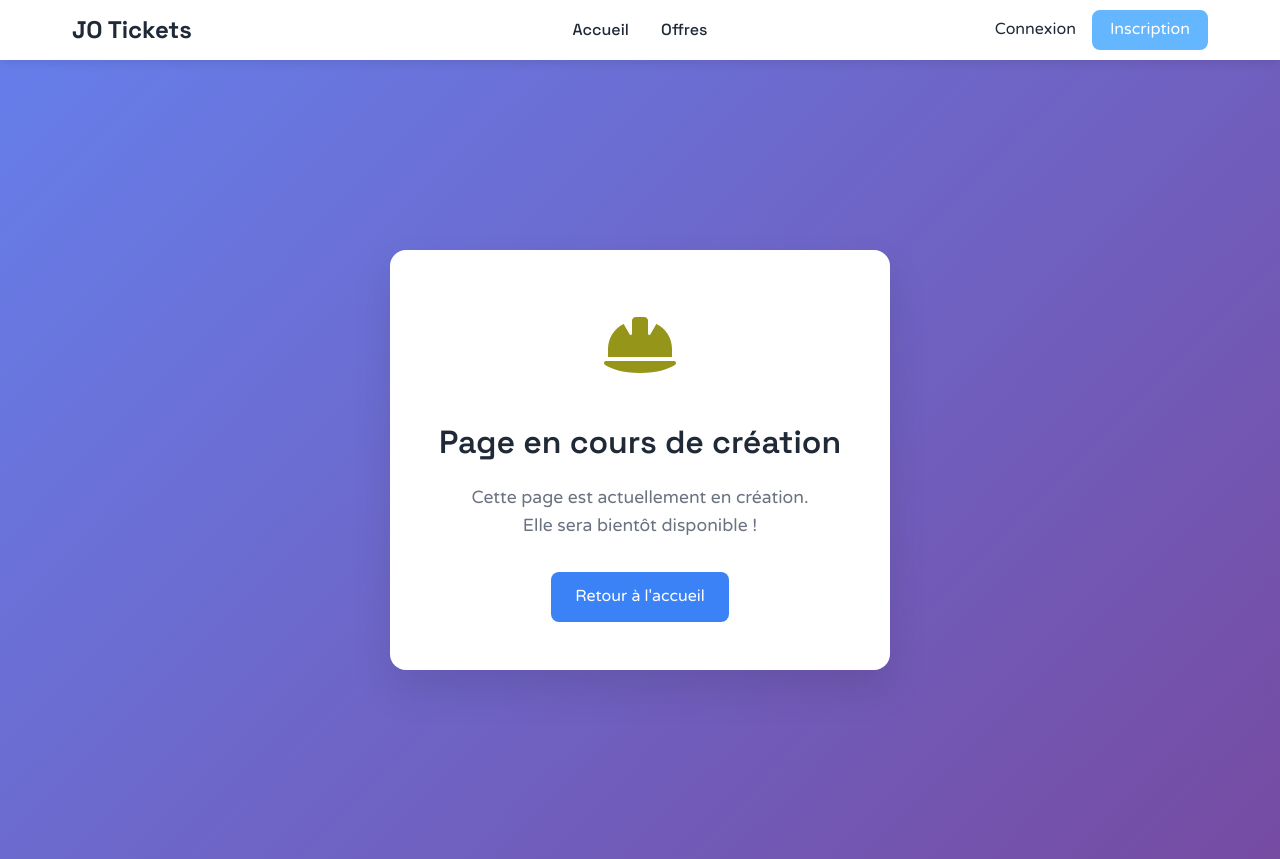
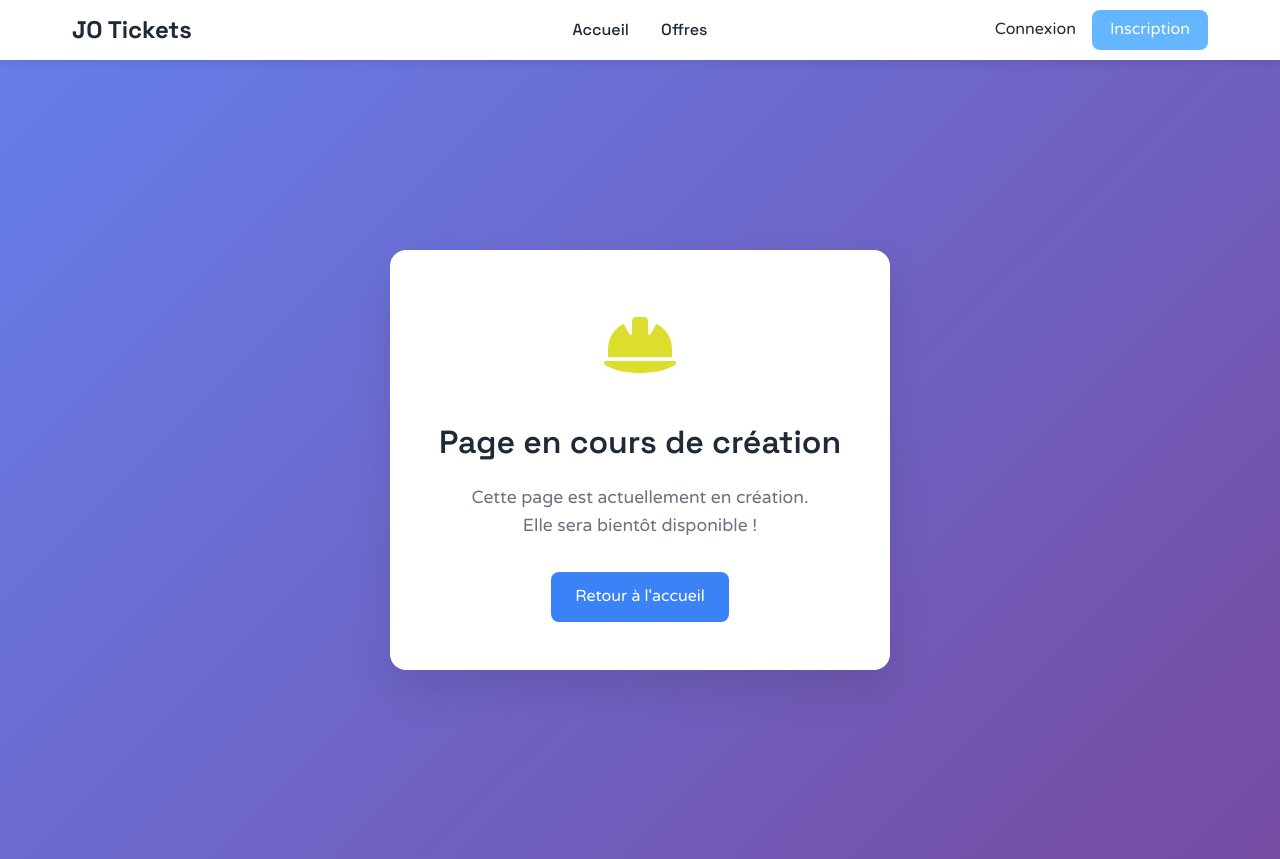
Before and after one commit to akam731/jo-tikets, a Django app: page /cgv/ in a window 1280 px wide. Shown: the top 859 px of the page. Run offline with Django 5.2, Linux system fonts and the light colour scheme.

Commit message:
enfin zebi

```diff
--- a/static/css/simple.css
+++ b/static/css/simple.css
@@ -732,7 +732,7 @@ body {
 .construction-icon {
     font-size: 4rem;
     margin-bottom: 1rem;
-    color: #959519;
+    color: #dddd2e;
 }
 
 .construction-title {
--- a/templates/errors/error.html
+++ b/templates/errors/error.html
@@ -6,7 +6,7 @@
 <div class="construction-page">
     <div class="construction-container">
         <div class="construction-icon">
-            <i class="fa-solid fa-bomb"></i>
+            <i class="fa-solid fa-bug"></i>
         </div>
         <h1 class="construction-title">Une erreur est survenue</h1>
         <p class="construction-text">
```
